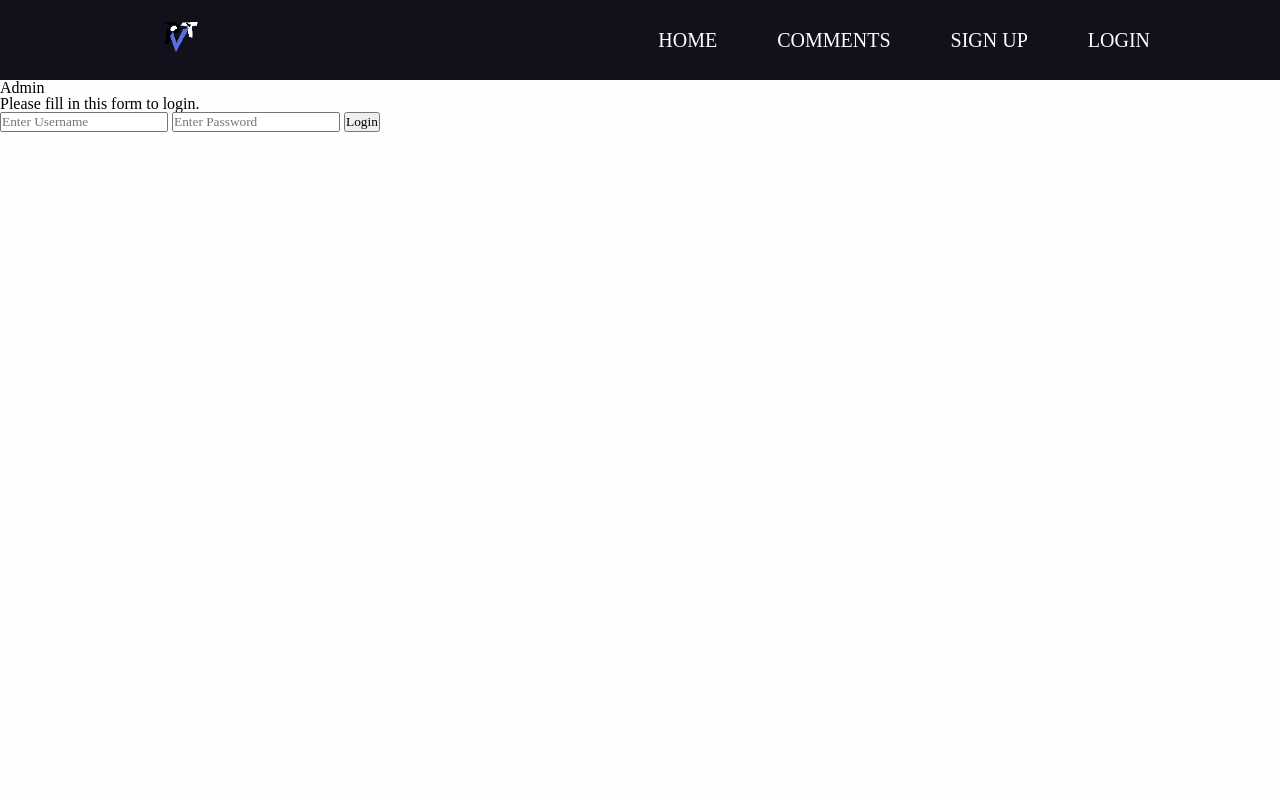
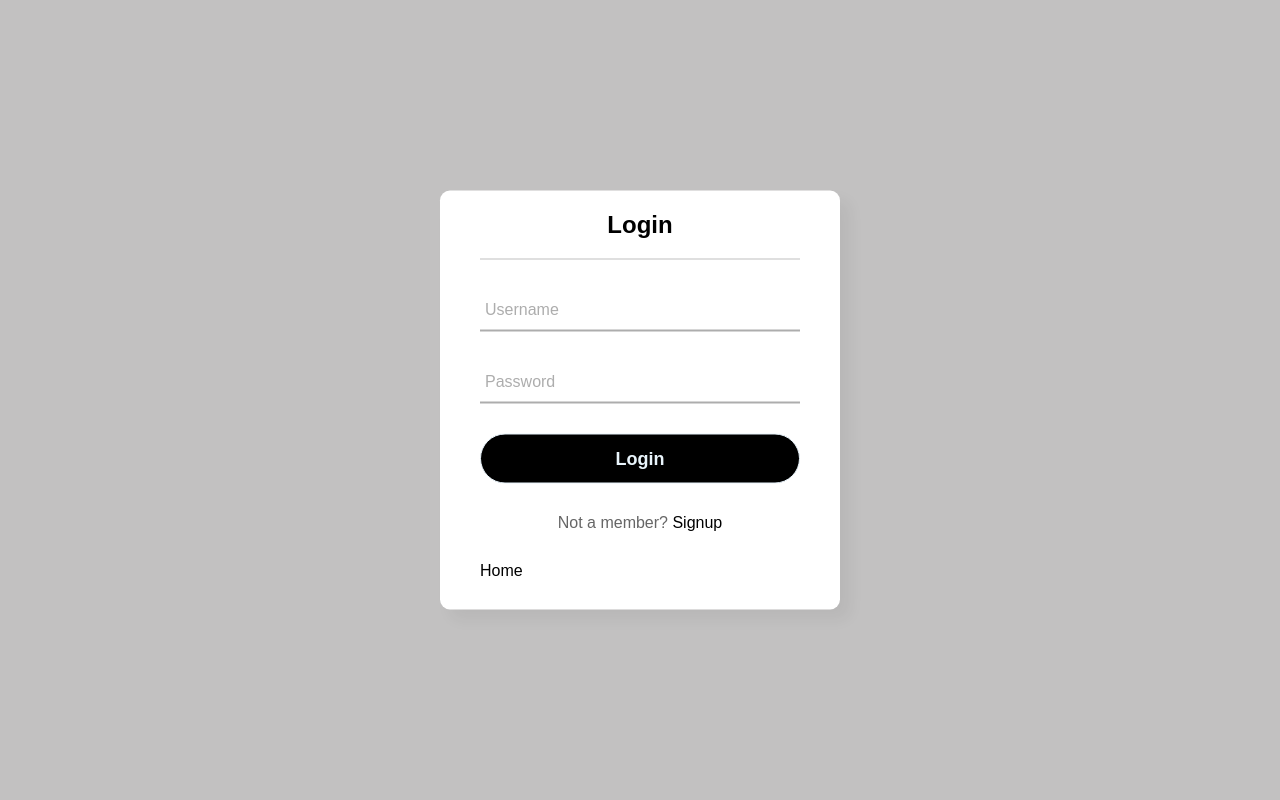
Before and after one commit to MaksimsVisockis01/php-login-system, a PHP site: page /aldomgiinn.php in a window 1280 px wide. Run offline with PHP 8.4, Linux system fonts and the light colour scheme.

Commit message:
changed signup and login pages

```diff
--- a/php-login/aldomgiinn.php
+++ b/php-login/aldomgiinn.php
@@ -1,18 +1,37 @@
-<?php
-include_once 'header.php';
-?>
-
-<section class="admin-form">
-         <form action="includes/aldomgiinn.inc.php" method="POST">
-            <div class="container">
-                <h1>Admin</h1>
-                <p>Please fill in this form to login.</p>
-
-                <input type="text" name="uidA" placeholder="Enter Username" required>
-                <input type="password" name="pwdA" placeholder="Enter Password" required>
-                <button type="submit" name="submit">Login</button>
-            </div>
-        </form>
+<!DOCTYPE html>
+<html lang="en" dir="ltr">
+<head>
+    <meta charset="UTF-8">
+    <title>Project</title>
+    <meta http-equiv="X-UA-Compatible" content="IE=edge">
+    <meta name="viewport" content="width=device-width, initial-scale=1">
+    <link rel="stylesheet" href="css/login.css">
+    <!-- <link rel="stylesheet" href="css/reset.css"> -->
+</head>
+<body>
+    <section class="login-form">
+        <div class="center">
+            <h1>Login</h1>
+            <form action="includes/aldomgiinn.inc.php" method="POST">
+                <div class="txt_field">
+                    <input type="text" name="uidA" required>
+                    <span></span>
+                    <label>Username</label>
+                </div>
+                <div class="txt_field">
+                <input type="password" name="pwdA" required>
+                    <span></span>
+                    <label>Password</label>
+                </div>
+                <button onclick="Sign()" id="loginButton" type="submit" name="submit">Login</button>
+            </form>
+                <div class="signup_link">
+                  Not a member? <a href="signup.php">Signup</a>
+                </div>
+                <div class="home_link">
+                  <a href="index.php">Home</a>
+                </div>
+        </div>
 
     <?php
         if (isset($_GET["error"])) {
--- /dev/null
+++ b/php-login/css/login.css
@@ -0,0 +1,241 @@
+ *{
+  margin: 0;
+  padding: 0;
+  box-sizing: border-box;
+  font-family: "Poppins", sans-serif;
+}
+body{
+  margin: 0;
+  padding: 0;
+  background: rgb(194, 193, 193);
+  height: 100vh;
+  overflow: hidden;
+}
+.center{
+  position: absolute;
+  top: 50%;
+  left: 50%;
+  transform: translate(-50%, -50%);
+  width: 400px;
+  background: white;
+  border-radius: 10px;
+  box-shadow: 10px 10px 15px rgba(0,0,0,0.05);
+}
+.center h1{
+  text-align: center;
+  padding: 20px 0;
+  border-bottom: 1px solid silver;
+}
+.center{
+  padding: 0 40px;
+  box-sizing: border-box;
+}
+.txt_field{
+  position: relative;
+  border-bottom: 2px solid #adadad;
+  margin: 30px 0;
+}
+.txt_field input{
+  width: 100%;
+  padding: 0 5px;
+  height: 40px;
+  font-size: 16px;
+  border: none;
+  background: none;
+  outline: none;
+}
+.txt_field label{
+  position: absolute;
+  top: 50%;
+  left: 5px;
+  color: #adadad;
+  transform: translateY(-50%);
+  font-size: 16px;
+  pointer-events: none;
+  transition: .5s;
+}
+.txt_field span::before{
+  content: '';
+  position: absolute;
+  top: 40px;
+  left: 0;
+  width: 0%;
+  height: 2px;
+  background: #000000;
+  transition: .5s;
+}
+.txt_field input:focus ~ label,
+.txt_field input:valid ~ label{
+  top: -5px;
+  color: #000000;
+}
+.txt_field input:focus ~ span::before,
+.txt_field input:valid ~ span::before{
+  width: 100%;
+}
+.pass{
+  margin: -5px 0 20px 5px;
+  color: #a6a6a6;
+  cursor: pointer;
+}
+.pass:hover{
+  text-decoration: underline;
+}
+button#loginButton{
+  width: 100%;
+  height: 50px;
+  border: 1px solid;
+  background: #000000;
+  border-radius: 25px;
+  font-size: 18px;
+  color: #e9f4fb;
+  font-weight: 700;
+  cursor: pointer;
+  outline: none;
+}
+button#loginButton:hover{
+  border-color: #000000;
+  transition: .5s;
+}
+.signup_link{
+  margin: 30px 0;
+  text-align: center;
+  font-size: 16px;
+  color: #666666;
+}
+.signup_link a{
+  color: #000000;
+  text-decoration: none;
+}
+.signup_link a:hover{
+  text-decoration: underline;
+}
+.home_link{
+  margin: 30px 0;
+  text-align: left;
+  font-size: 16px;
+  color: #666666;
+}
+.home_link a{
+  color: #000000;
+  text-decoration: none;
+}
+.home_link a:hover{
+  text-decoration: underline;
+}
+
+
+/* *{
+  margin: 0;
+  padding: 0;
+  box-sizing: border-box;
+  font-family: "Poppins", sans-serif;
+}
+body{
+  margin: 0;
+  padding: 0;
+  background: rgb(194, 193, 193);
+  height: 100vh;
+  overflow: hidden;
+}
+.center{
+  position: absolute;
+  top: 50%;
+  left: 50%;
+  transform: translate(-50%, -50%);
+  width: 400px;
+  background: white;
+  border-radius: 10px;
+  box-shadow: 10px 10px 15px rgba(0,0,0,0.05);
+
+}
+.center h1{
+  text-align: center;
+  padding: 20px 0;
+  border-bottom: 1px solid silver;
+}
+.center{
+  padding: 0 40px;
+  box-sizing: border-box;
+}
+.txt_field{
+  position: relative;
+  border-bottom: 2px solid #adadad;
+  margin: 30px 0;
+
+}
+.txt_field input{
+  width: 100%;
+  padding: 0 5px;
+  height: 40px;
+  font-size: 16px;
+  border: none;
+  background: none;
+  outline: none;
+}
+.txt_field label{
+  position: absolute;
+  top: 50%;
+  left: 5px;
+  color: #adadad;
+  transform: translateY(-50%);
+  font-size: 16px;
+  pointer-events: none;
+  transition: .5s;
+}
+.txt_field span::before{
+  content: '';
+  position: absolute;
+  top: 40px;
+  left: 0;
+  width: 0%;
+  height: 2px;
+  background: #000000;
+  transition: .5s;
+}
+.txt_field input:focus ~ label,
+.txt_field input:valid ~ label{
+  top: -5px;
+  color: #000000;
+}
+.txt_field input:focus ~ span::before,
+.txt_field input:valid ~ span::before{
+  width: 100%;
+}
+.pass{
+  margin: -5px 0 20px 5px;
+  color: #a6a6a6;
+  cursor: pointer;
+}
+.pass:hover{
+  text-decoration: underline;
+}
+button#loginButton{
+  width: 100%;
+  height: 50px;
+  border: 1px solid;
+  background: #000000;
+  border-radius: 25px;
+  font-size: 18px;
+  color: #e9f4fb;
+  font-weight: 700;
+  cursor: pointer;
+  outline: none;
+}
+button#loginButton:hover{
+  border-color: #000000;
+  transition: .5s;
+}
+.signup_link{
+  margin: 30px 0;
+  text-align: center;
+  font-size: 16px;
+  color: #666666;
+}
+.signup_link a{
+  color: #000000;
+  text-decoration: none;
+}
+.signup_link a:hover{
+  text-decoration: underline;
+} */
--- a/php-login/header.php
+++ b/php-login/header.php
@@ -49,7 +49,6 @@
             } else{
               echo "
 
-            <li><a href='signup.php'>SIGN UP</a></li>
             <li><a href='login.php'>LOGIN</a></li>
           </ul>
       </nav>";
```
Also changed, not shown: php-login/css/signup.css (renamed from php-login/css/form.css, +20 -7 lines), php-login/login.php (+8 -4 lines), php-login/signup.php (+51 -16 lines).
